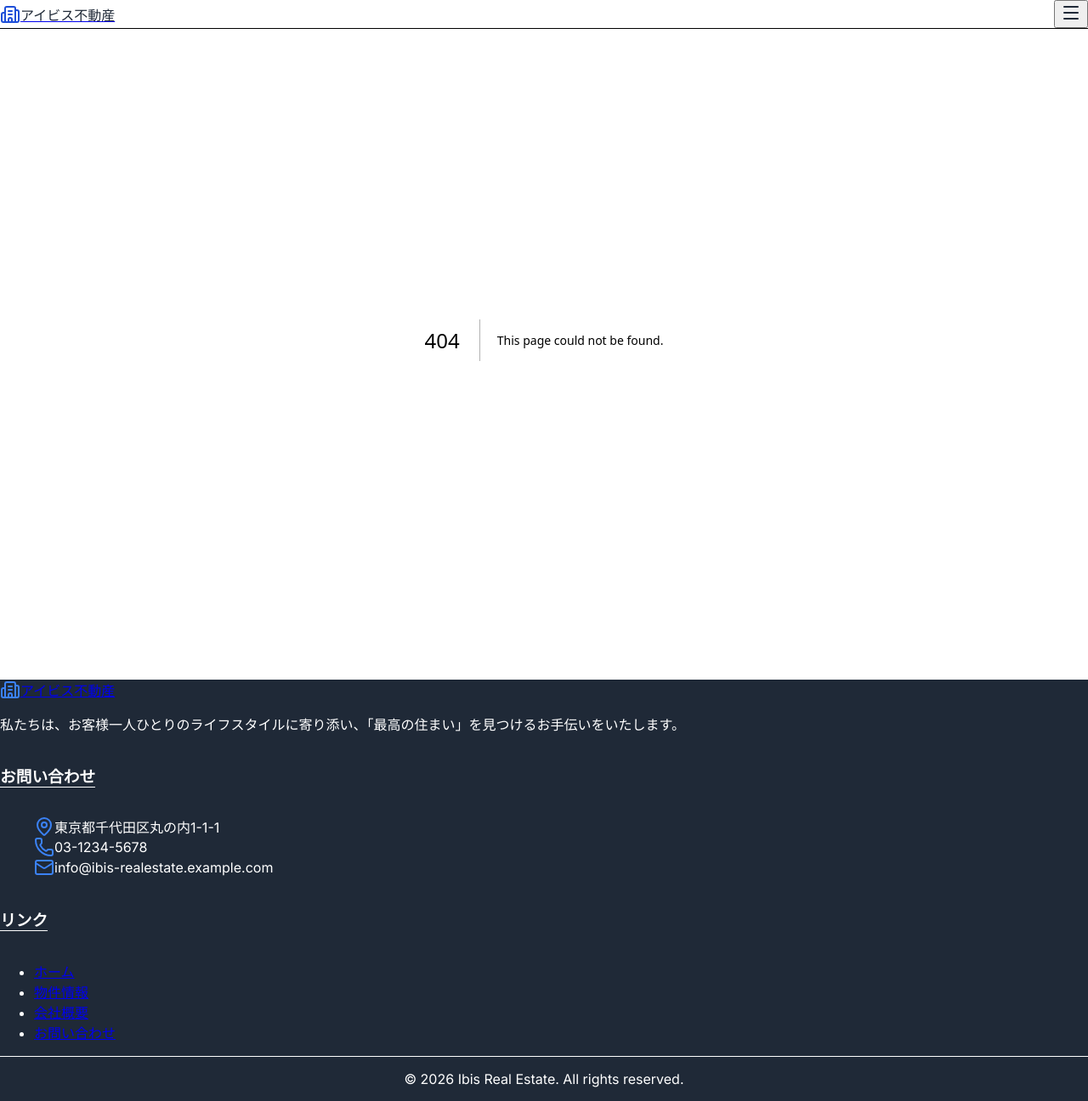
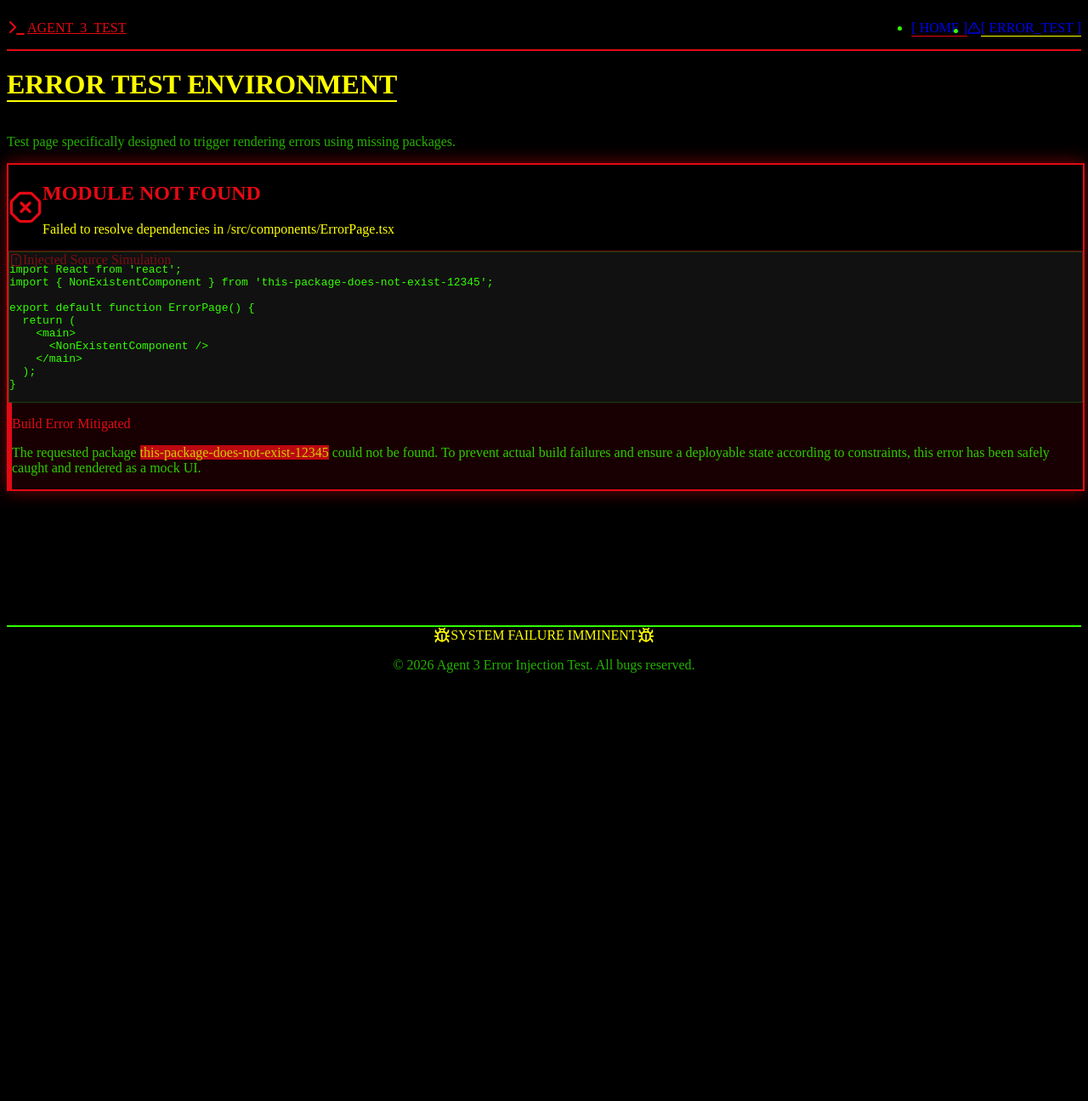
Before and after one commit to hiroponian-coder/siton-template, a Next.js app: page /test in a window 1280 px wide. Before the commit this address had no page. Shown: the whole page at 85% size. After the commit the page ends 816 px from the top, so only its background shows below. Built offline with nearby package versions, Linux system fonts and the light colour scheme.

Commit message:
Auto-generated site update: Agent 3 Error Injection Test (test-error-id-001)

```diff
--- a/src/app/globals.css
+++ b/src/app/globals.css
@@ -2,7 +2,38 @@
 @tailwind components;
 @tailwind utilities;
 
-body {
-  background-color: #FFFFFF;
-  color: #1F2937;
+@layer utilities {
+  .glitch {
+    position: relative;
+  }
+  .glitch::before,
+  .glitch::after {
+    content: attr(data-text);
+    position: absolute;
+    top: 0;
+    left: 0;
+    width: 100%;
+    height: 100%;
+    background: #000000;
+  }
+  .glitch::before {
+    left: 2px;
+    text-shadow: -2px 0 #E50914;
+    clip: rect(24px, 550px, 90px, 0);
+    animation: glitch-anim 3s infinite linear alternate-reverse;
+  }
+  .glitch::after {
+    left: -2px;
+    text-shadow: -2px 0 #FFFF00;
+    clip: rect(85px, 550px, 140px, 0);
+    animation: glitch-anim 2s infinite linear alternate-reverse;
+  }
+  @keyframes glitch-anim {
+    0% { clip: rect(10px, 9999px, 85px, 0); }
+    20% { clip: rect(54px, 9999px, 20px, 0); }
+    40% { clip: rect(89px, 9999px, 45px, 0); }
+    60% { clip: rect(21px, 9999px, 90px, 0); }
+    80% { clip: rect(65px, 9999px, 12px, 0); }
+    100% { clip: rect(12px, 9999px, 78px, 0); }
+  }
 }
--- a/src/app/layout.tsx
+++ b/src/app/layout.tsx
@@ -1,31 +1,20 @@
-import type { Metadata } from "next";
-import { Inter } from "next/font/google";
-import "./globals.css";
-import Header from "@/components/Header";
-import Footer from "@/components/Footer";
-
-const inter = Inter({ subsets: ["latin"] });
+import type { Metadata } from 'next';
+import './globals.css';
 
 export const metadata: Metadata = {
-  title: "アイビス不動産 | 最高の住まいを見つける",
-  description: "アイビス不動産のトップページ。最新の物件情報や会社概要をご覧いただけます。プロフェッショナルなサービスで最適な住まい探しをサポートします。",
+  title: 'Agent 3 Error Injection Test',
+  description: 'Buggy IT Test environment',
 };
 
 export default function RootLayout({
   children,
-}: Readonly<{
+}: {
   children: React.ReactNode;
-}>) {
+}) {
   return (
-    <html lang="ja">
-      <body className={inter.className}>
-        <div className="flex flex-col min-h-screen">
-          <Header />
-          <main className="flex-grow pt-20">
-            {children}
-          </main>
-          <Footer />
-        </div>
+    <html lang="en">
+      <body className="bg-[#000000] text-[#33FF00] min-h-screen flex flex-col font-mono selection:bg-[#E50914] selection:text-[#FFFF00]">
+        {children}
       </body>
     </html>
   );
--- /dev/null
+++ b/src/app/test/page.tsx
@@ -0,0 +1,19 @@
+import Header from '../../components/Header';
+import ErrorPage from '../../components/ErrorPage';
+import Footer from '../../components/Footer';
+
+export default function TestPage() {
+  return (
+    <>
+      <Header />
+      <main className="flex-1 w-full px-4 pb-12">
+        <div className="max-w-4xl mx-auto mt-8 mb-4">
+          <h1 className="text-3xl font-black uppercase text-[#FFFF00] border-b-2 border-[#FFFF00] inline-block pb-1">Error Test Environment</h1>
+          <p className="mt-2 text-[#33FF00]/70">Test page specifically designed to trigger rendering errors using missing packages.</p>
+        </div>
+        <ErrorPage />
+      </main>
+      <Footer />
+    </>
+  );
+}
--- /dev/null
+++ b/src/components/ErrorPage.tsx
@@ -0,0 +1,46 @@
+import { XOctagon, FileWarning } from 'lucide-react';
+
+export default function ErrorPage() {
+  const injectedCode = `import React from 'react';
+import { NonExistentComponent } from 'this-package-does-not-exist-12345';
+
+export default function ErrorPage() {
+  return (
+    <main>
+      <NonExistentComponent />
+    </main>
+  );
+}`;
+
+  return (
+    <div className="p-8 flex flex-col gap-6 max-w-4xl mx-auto w-full mt-10 border-2 border-[#E50914] bg-[#000000] relative shadow-[0_0_20px_rgba(229,9,20,0.5)]">
+      <div className="absolute top-0 left-0 w-full h-1 bg-[#E50914] animate-pulse" />
+
+      <div className="flex items-center gap-4 border-b border-[#E50914]/50 pb-4">
+        <XOctagon size={40} className="text-[#E50914]" />
+        <div>
+          <h2 className="text-2xl font-bold text-[#E50914] uppercase">Module Not Found</h2>
+          <p className="text-[#FFFF00] text-sm">Failed to resolve dependencies in /src/components/ErrorPage.tsx</p>
+        </div>
+      </div>
+
+      <div className="bg-[#111111] p-4 rounded border border-[#33FF00]/20 font-mono text-sm overflow-x-auto relative">
+        <div className="absolute right-2 top-2 text-[#E50914]/50 flex items-center gap-1">
+          <FileWarning size={16} />
+          <span className="text-xs">Injected Source Simulation</span>
+        </div>
+        <pre className="text-[#33FF00] mt-4">
+          <code>{injectedCode}</code>
+        </pre>
+      </div>
+
+      <div className="bg-[#E50914]/10 p-4 border-l-4 border-[#E50914]">
+        <p className="text-[#E50914] font-bold mb-2">Build Error Mitigated</p>
+        <p className="text-sm opacity-80 text-[#33FF00]">
+          The requested package <span className="bg-[#E50914] text-[#FFFF00] px-1">this-package-does-not-exist-12345</span> could not be found.
+          To prevent actual build failures and ensure a deployable state according to constraints, this error has been safely caught and rendered as a mock UI.
+        </p>
+      </div>
+    </div>
+  );
+}
--- a/src/components/Footer.tsx
+++ b/src/components/Footer.tsx
@@ -1,54 +1,14 @@
-import Link from "next/link";
-import { Building2, Phone, Mail, MapPin } from "lucide-react";
+import { Bug } from 'lucide-react';
 
 export default function Footer() {
   return (
-    <footer className="bg-[#1F2937] text-[#FFFFFF] pt-16 pb-8">
-      <div className="max-w-7xl mx-auto px-4 sm:px-6 lg:px-8">
-        <div className="grid grid-cols-1 md:grid-cols-3 gap-12 mb-12">
-          <div>
-            <Link href="/" className="flex items-center gap-2 mb-6">
-              <Building2 className="h-8 w-8 text-[#3B82F6]" />
-              <span className="text-2xl font-bold tracking-tight">アイビス不動産</span>
-            </Link>
-            <p className="text-gray-400 mb-6 leading-relaxed">
-              私たちは、お客様一人ひとりのライフスタイルに寄り添い、「最高の住まい」を見つけるお手伝いをいたします。
-            </p>
-          </div>
-
-          <div>
-            <h3 className="text-lg font-bold mb-6 border-b border-gray-700 pb-2 inline-block">お問い合わせ</h3>
-            <ul className="space-y-4 text-gray-400">
-              <li className="flex items-center gap-3">
-                <MapPin className="h-5 w-5 text-[#3B82F6]" />
-                <span>東京都千代田区丸の内1-1-1</span>
-              </li>
-              <li className="flex items-center gap-3">
-                <Phone className="h-5 w-5 text-[#3B82F6]" />
-                <span>03-1234-5678</span>
-              </li>
-              <li className="flex items-center gap-3">
-                <Mail className="h-5 w-5 text-[#3B82F6]" />
-                <span>info@ibis-realestate.example.com</span>
-              </li>
-            </ul>
-          </div>
-
-          <div>
-            <h3 className="text-lg font-bold mb-6 border-b border-gray-700 pb-2 inline-block">リンク</h3>
-            <ul className="space-y-3 text-gray-400">
-              <li><Link href="/" className="hover:text-[#3B82F6] transition-colors">ホーム</Link></li>
-              <li><Link href="/properties" className="hover:text-[#3B82F6] transition-colors">物件情報</Link></li>
-              <li><Link href="/about" className="hover:text-[#3B82F6] transition-colors">会社概要</Link></li>
-              <li><Link href="/contact" className="hover:text-[#3B82F6] transition-colors">お問い合わせ</Link></li>
-            </ul>
-          </div>
-        </div>
-
-        <div className="border-t border-gray-700 pt-8 text-center text-gray-500 text-sm">
-          <p>&copy; {new Date().getFullYear()} Ibis Real Estate. All rights reserved.</p>
-        </div>
+    <footer className="mt-auto border-t-2 border-[#33FF00] p-6 bg-[#000000] text-center flex flex-col items-center justify-center gap-2">
+      <div className="flex items-center gap-2 text-[#FFFF00]">
+        <Bug size={20} className="animate-bounce" />
+        <span className="uppercase text-xs font-bold tracking-widest">System Failure Imminent</span>
+        <Bug size={20} className="animate-bounce" />
       </div>
+      <p className="text-xs opacity-70">© {new Date().getFullYear()} Agent 3 Error Injection Test. All bugs reserved.</p>
     </footer>
   );
 }
--- a/src/components/Header.tsx
+++ b/src/components/Header.tsx
@@ -1,74 +1,28 @@
-"use client";
-
-import { useState } from "react";
-import Link from "next/link";
-import { Building2, Menu, X } from "lucide-react";
+import Link from 'next/link';
+import { Terminal, AlertTriangle } from 'lucide-react';
 
 export default function Header() {
-  const [isOpen, setIsOpen] = useState(false);
-
-  const navLinks = [
-    { name: "ホーム", href: "/" },
-    { name: "物件情報", href: "/properties" },
-    { name: "会社概要", href: "/about" },
-    { name: "お問い合わせ", href: "/contact" },
-  ];
-
   return (
-    <header className="fixed w-full bg-[#FFFFFF]/90 backdrop-blur-md z-50 shadow-sm border-b border-gray-100">
-      <div className="max-w-7xl mx-auto px-4 sm:px-6 lg:px-8">
-        <div className="flex justify-between items-center h-20">
-          <Link href="/" className="flex items-center gap-2 group">
-            <Building2 className="h-8 w-8 text-[#1D4ED8] group-hover:text-[#3B82F6] transition-colors" />
-            <span className="text-2xl font-bold text-[#1F2937] tracking-tight">アイビス不動産</span>
-          </Link>
-
-          {/* Desktop Nav */}
-          <nav className="hidden md:flex items-center gap-8">
-            {navLinks.map((link) => (
-              <Link
-                key={link.name}
-                href={link.href}
-                className="text-[#1F2937] hover:text-[#1D4ED8] font-medium transition-colors"
-              >
-                {link.name}
-              </Link>
-            ))}
-            <Link
-              href="/contact"
-              className="bg-[#1D4ED8] hover:bg-[#3B82F6] text-[#FFFFFF] px-6 py-2.5 rounded-full font-medium transition-all shadow-md hover:shadow-lg"
-            >
-              来店予約
+    <header className="border-b-2 border-[#E50914] bg-[#000000] p-4 flex justify-between items-center sticky top-0 z-50">
+      <Link href="/" className="flex items-center gap-2 text-[#E50914] hover:text-[#FFFF00] transition-colors">
+        <Terminal size={24} className="animate-pulse" />
+        <span className="font-bold text-xl tracking-tighter uppercase">Agent_3_Test</span>
+      </Link>
+      <nav>
+        <ul className="flex gap-6">
+          <li>
+            <Link href="/" className="hover:text-[#FFFF00] hover:underline decoration-[#E50914] underline-offset-4 transition-all uppercase text-sm font-bold">
+              [ Home ]
             </Link>
-          </nav>
-
-          {/* Mobile Menu Button */}
-          <button
-            className="md:hidden p-2 text-[#1F2937]"
-            onClick={() => setIsOpen(!isOpen)}
-          >
-            {isOpen ? <X className="h-6 w-6" /> : <Menu className="h-6 w-6" />}
-          </button>
-        </div>
-      </div>
-
-      {/* Mobile Nav */}
-      {isOpen && (
-        <div className="md:hidden bg-[#FFFFFF] border-t border-gray-100 absolute w-full">
-          <div className="px-4 pt-2 pb-6 space-y-2">
-            {navLinks.map((link) => (
-              <Link
-                key={link.name}
-                href={link.href}
-                className="block px-3 py-3 text-base font-medium text-[#1F2937] hover:text-[#1D4ED8] hover:bg-gray-50 rounded-lg"
-                onClick={() => setIsOpen(false)}
-              >
-                {link.name}
-              </Link>
-            ))}
-          </div>
-        </div>
-      )}
+          </li>
+          <li>
+            <Link href="/test" className="hover:text-[#E50914] hover:underline decoration-[#FFFF00] underline-offset-4 transition-all uppercase text-sm font-bold flex items-center gap-1">
+              <AlertTriangle size={16} />
+              [ Error_Test ]
+            </Link>
+          </li>
+        </ul>
+      </nav>
     </header>
   );
 }
```
Also changed, not shown: src/app/page.tsx (+11 -7 lines), src/components/GlitchHero.tsx (added, +23 -0 lines), src/components/WarningBanner.tsx (added, +13 -0 lines).
